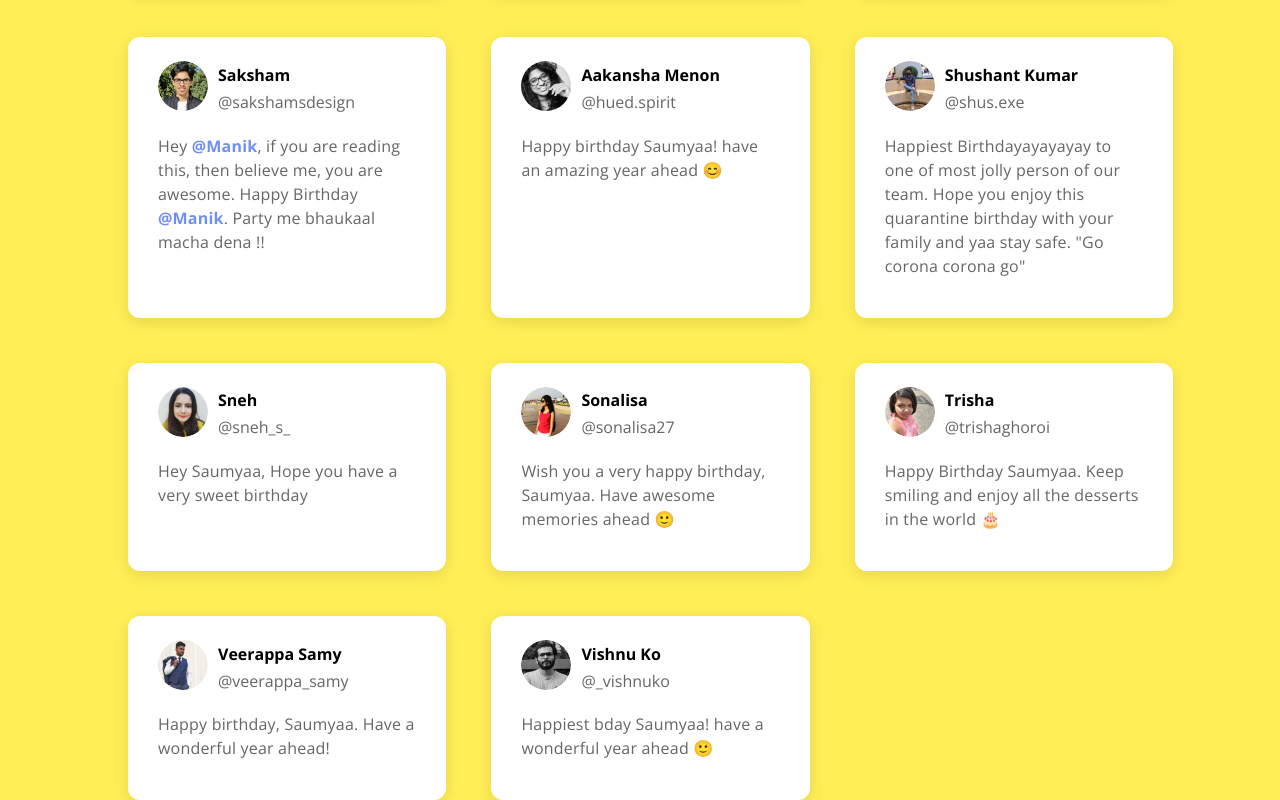
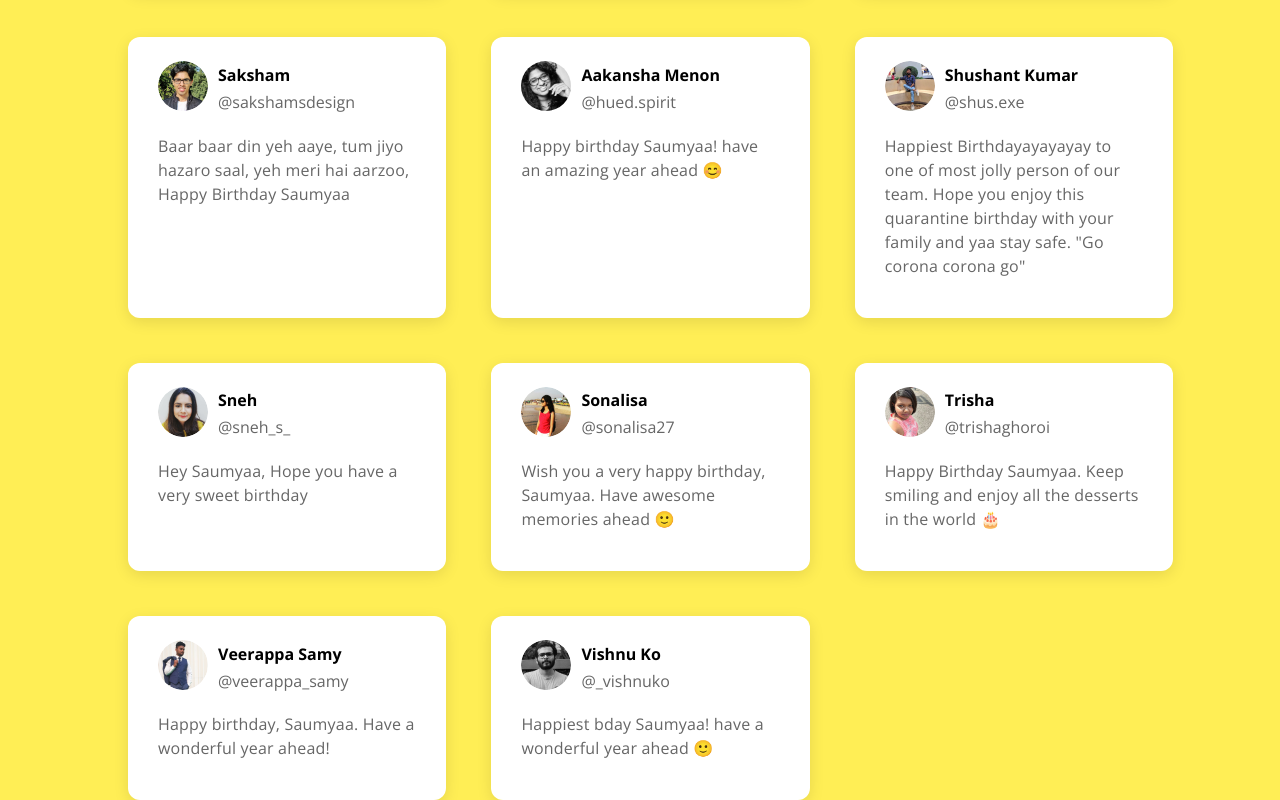
Before and after one commit to anoopsethu/saumyaabirthday, a plain HTML site: page index.html in a window 1280 px wide. Shown: the part 3340-4140 px from the top of the page. Drawn offline with nearby package versions, Linux system fonts and the light colour scheme; files whose address does not match are found by name.

```diff
--- a/index.html
+++ b/index.html
@@ -310,7 +310,7 @@
                     </div>
 
                     <div class="card--body">
-                        <p>Hey <b>@Manik</b>, if you are reading this, then believe me, you are awesome. Happy Birthday <b>@Manik</b>. Party me bhaukaal macha dena !!</p>
+                        <p>Baar baar din yeh aaye, tum jiyo hazaro saal, yeh meri hai aarzoo, Happy Birthday Saumyaa</p>
                     </div>
                 </div>
 
```
